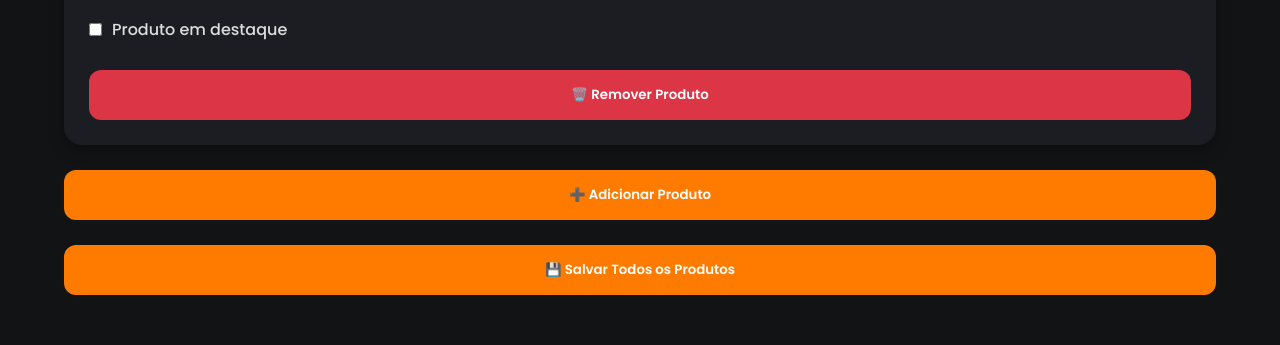
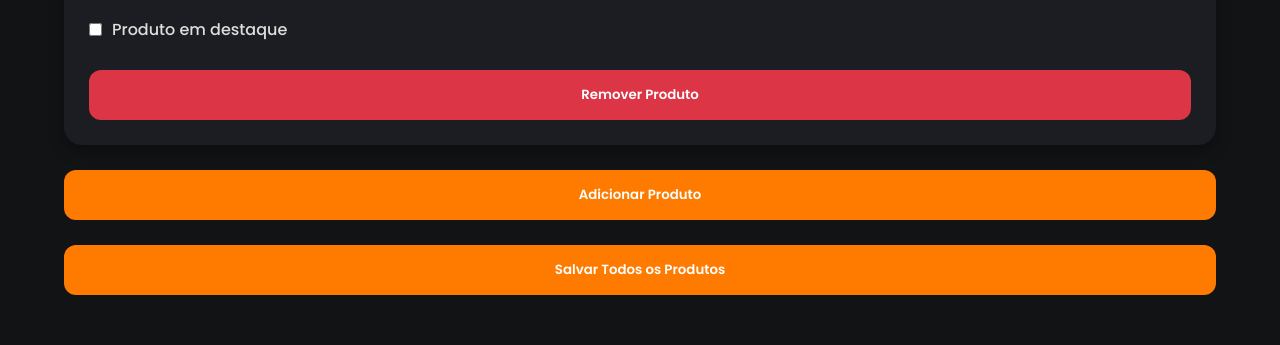
Before and after one commit to PlayerBuuzz/Garimpaprecosnet5, a plain HTML site: page lancarproduto.html in a window 1280 px wide. Shown: the part 883-1228 px from the top of the page. Drawn offline with Linux system fonts and the light colour scheme.

Commit message:
Update lancarproduto.html

```diff
--- a/lancarproduto.html
+++ b/lancarproduto.html
@@ -83,7 +83,7 @@
 
                     <div class="acoes">
                         <button type="button" class="btnOferta removerProduto">
-                            🗑️ Remover Produto
+                            Remover Produto
                         </button>
                     </div>
 
@@ -94,13 +94,13 @@
             <br>
 
             <button type="button" class="btnOferta" id="addProduto">
-                ➕ Adicionar Produto
+                Adicionar Produto
             </button>
 
             <br><br>
 
             <button type="submit" class="btnOferta">
-                💾 Salvar Todos os Produtos
+                Salvar Todos os Produtos
             </button>
 
         </form>
```
